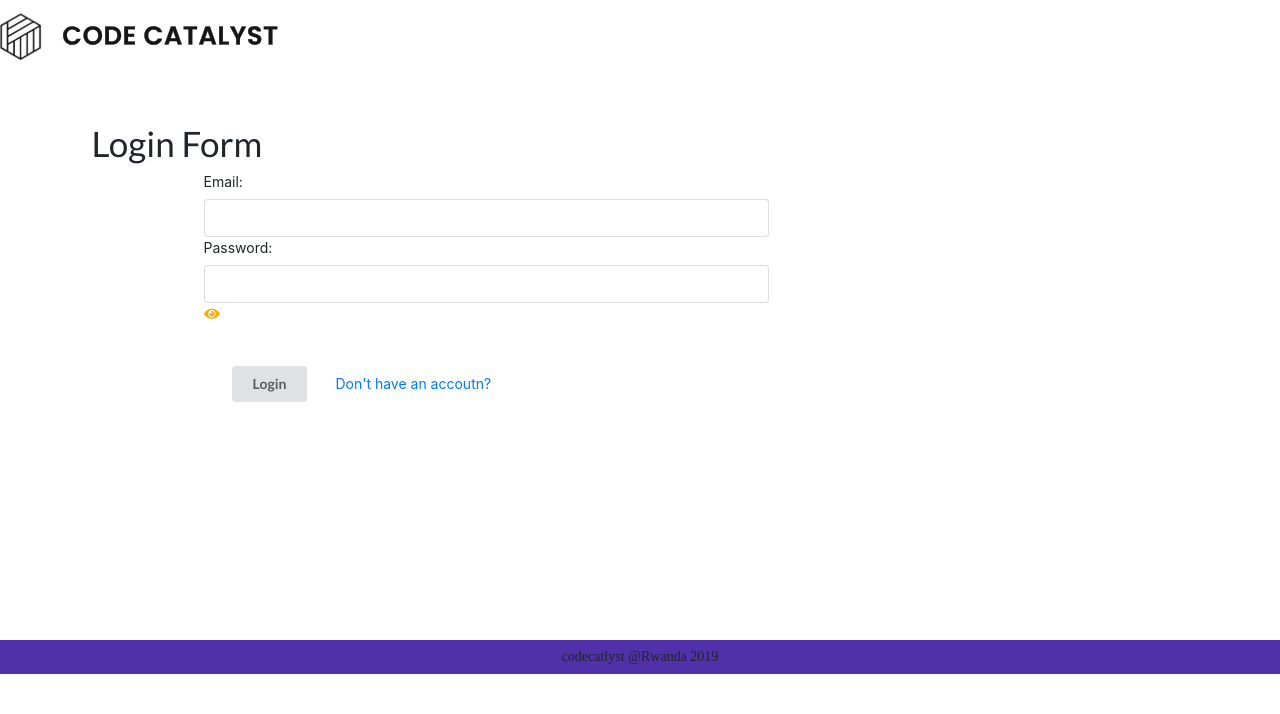
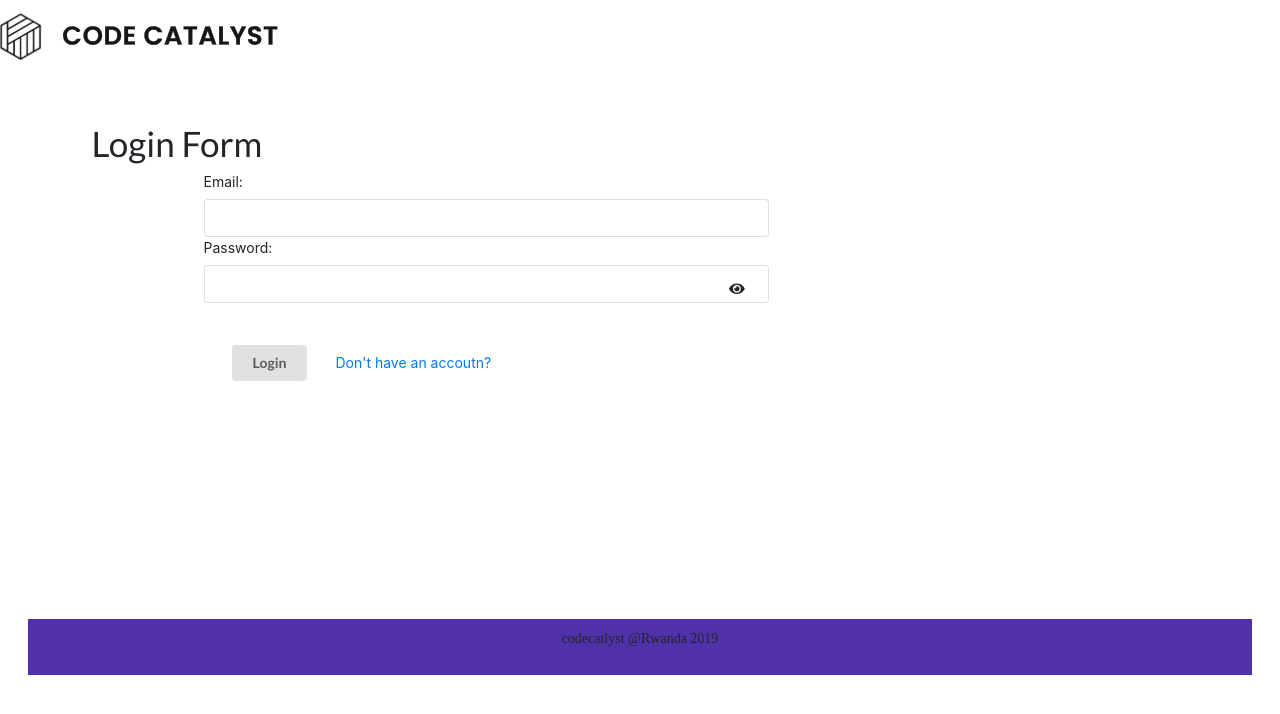
Before and after one commit to ndungutseclaude/applicant, a React (Create React App) app: page / in a window 1280 px wide. Shown: the top 714 px of the page. Built offline with nearby package versions, Linux system fonts and the light colour scheme.

Commit message:
some styling

```diff
--- a/src/component/App.css
+++ b/src/component/App.css
@@ -28,14 +28,14 @@ box-sizing: border-box;
 /* FOOTER STYLING */
 .divStyling{
     background:#5031A9;
-    margin-top:2rem;
-    height: '3rem';
+    margin:2rem;
+    height: 4rem;
 }
 
 .pStyling{
     text-align: center;
     font-family: poppins;
-     padding: 7px;
+     padding: 10px;
 }
 /* LOGIN STYLING */
 
--- a/src/component/Footer.js
+++ b/src/component/Footer.js
@@ -1,5 +1,7 @@
 import React from 'react';
-import './SignUp.css';
+//import './SignUp.css';
+import './App.css';
+
 const Footer =()=>{
     return (
         <div className="divStyling">
--- a/src/component/Login.js
+++ b/src/component/Login.js
@@ -3,6 +3,7 @@ import axios from 'axios';
 import { Link } from 'react-router-dom';
 import Header from './Header';
 import Footer from './Footer';
+import './SignUp.css'
 
 
 class Login extends React.Component{
@@ -63,7 +64,7 @@ class Login extends React.Component{
                         value={this.state.password}
                         onChange={this.handleChange}
                     />
-                    <i className={(isPasswordShown)? "eye slash icon":"eye icon"} onClick={this.togglePasswordVisibility}></i>
+                    <i className={(isPasswordShown)? "eye fas fa-eye-slash":"eye fas fa-eye"} onClick={this.togglePasswordVisibility}></i>
                     </div>
                     <button type="submit" className="ui button" style={{margin:'2rem'}}>Login</button>
                     <Link to="/SignUp">
--- a/src/component/SignUp.js
+++ b/src/component/SignUp.js
@@ -47,9 +47,10 @@ class SignUp extends React.Component {
         render() {
             const { isPasswordShown } = this.state
             return (
-                <div className="container">
-                    <Header />
-                    <div>
+                <div>
+
+                    <div className="container">
+                        <Header />
                         <div className=" tops row">
                             <div className=" icons col-sm-3">
                                 <div><i className="fab fa-facebook-f"></i></div>
@@ -99,7 +100,7 @@ class SignUp extends React.Component {
                                         value={this.state.password}
                                         onChange={this.handleChange}
                                     />
-                                    <i className={(isPasswordShown)? "eye slash icon":"eye icon"} onClick={this.togglePasswordVisibility}></i>
+                                    <i className={(isPasswordShown)? "eye fas fa-eye-slash":"eye fas fa-eye"}  onClick={this.togglePasswordVisibility}></i>
                                 </div>
                                 <div className="btn-post">
                                     <button type="submit" className="btn btn-danger">START MY APPLICATION</button>
```
Also changed, not shown: 1 other file (tests, documents, lock files or other folders).
